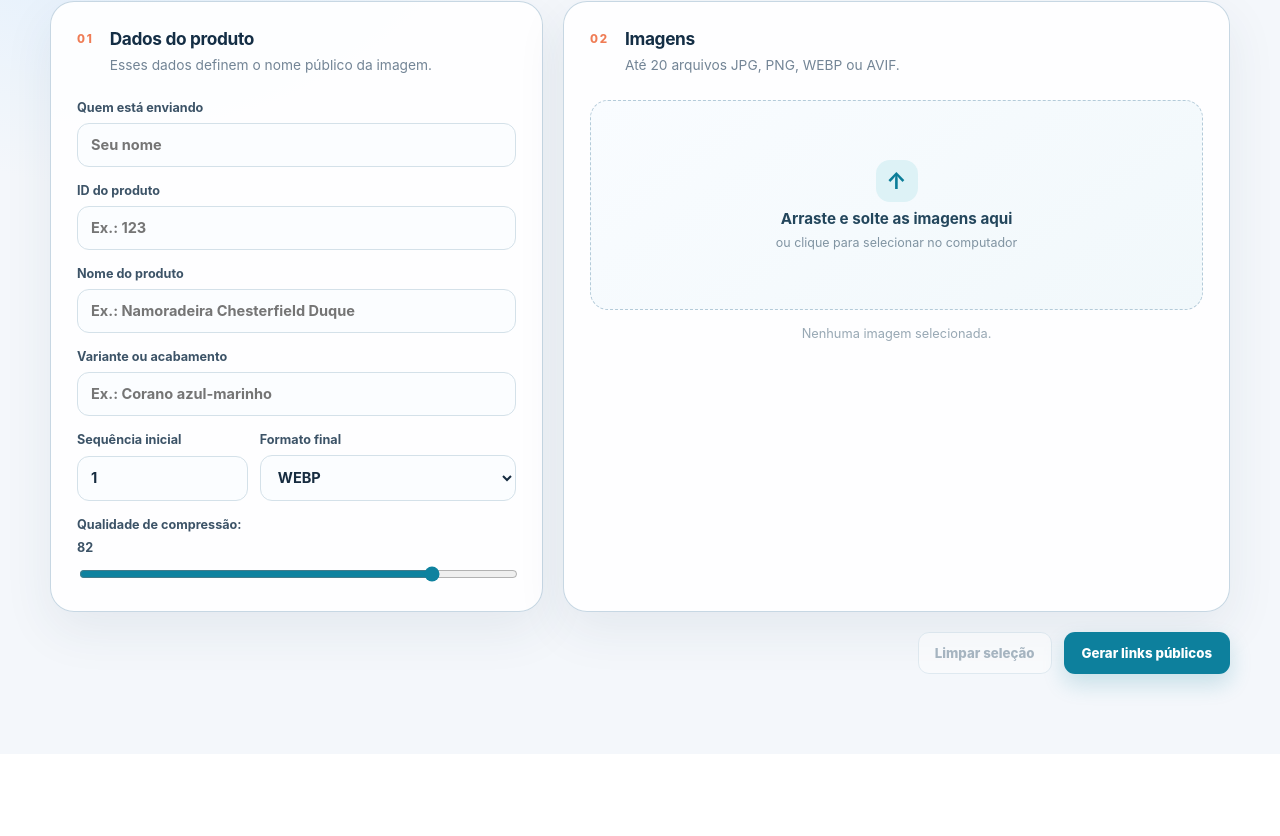
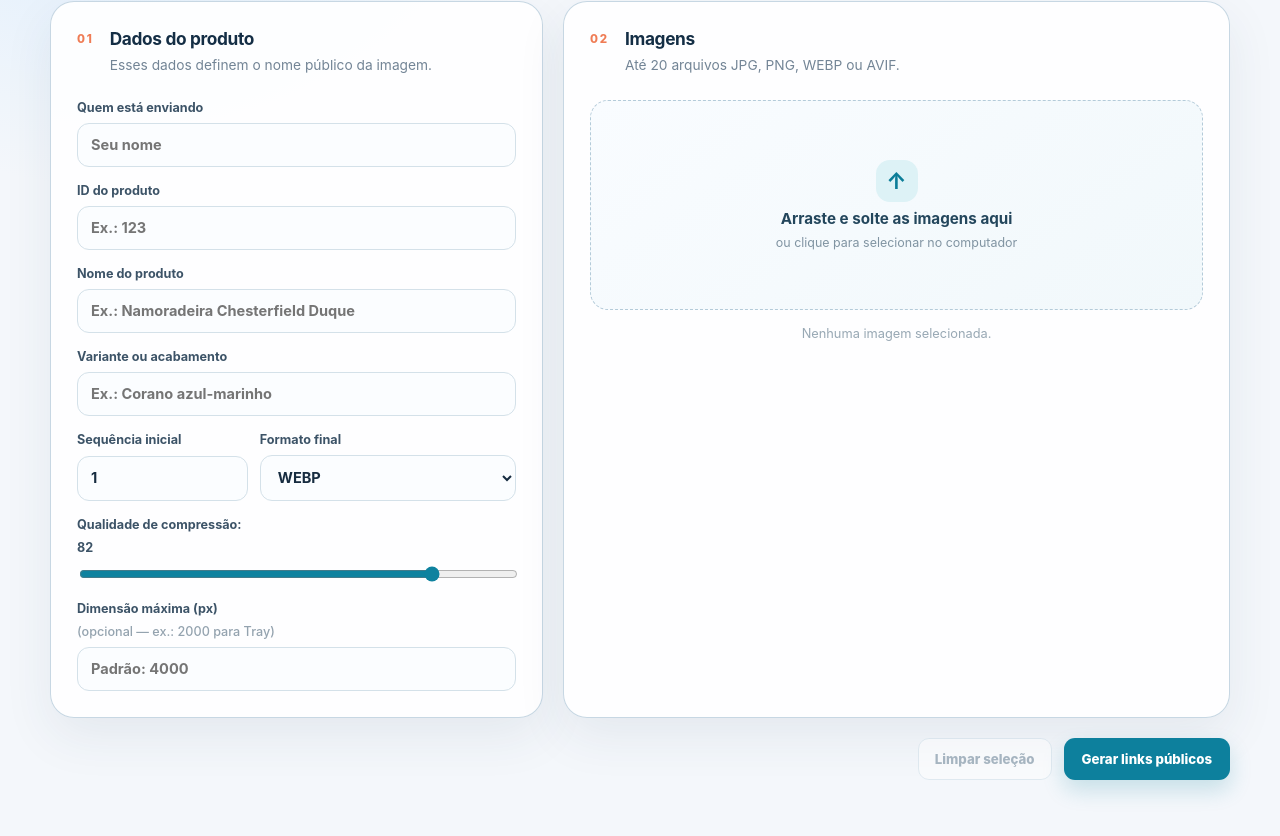
Before and after one commit to comercialviaencanto-code/gerador-links-seo-via-encanto, a Next.js app: page /upload in a window 1280 px wide. Shown: the part 290-1126 px from the top of the page. Before the commit the page ends 1044 px from the top, so only its background shows below. Built offline with nearby package versions, Linux system fonts and the light colour scheme.

Commit message:
Update page.tsx

```diff
--- a/app/upload/page.tsx
+++ b/app/upload/page.tsx
@@ -82,6 +82,7 @@ export default function UploadImagesPage() {
   const [sequence, setSequence] = useState("1");
   const [outputFormat, setOutputFormat] = useState("webp");
   const [quality, setQuality] = useState("82");
+  const [maxDimension, setMaxDimension] = useState("");
   const [isDragging, setIsDragging] = useState(false);
   const [isUploading, setIsUploading] = useState(false);
   const [isLoggingOut, setIsLoggingOut] = useState(false);
@@ -203,6 +204,10 @@ export default function UploadImagesPage() {
     formData.set("sequence", sequence || "1");
     formData.set("outputFormat", outputFormat);
     formData.set("quality", quality || "82");
+    if (maxDimension.trim()) {
+      formData.set("maxWidth", maxDimension.trim());
+      formData.set("maxHeight", maxDimension.trim());
+    }
     files.forEach((entry) => formData.append("files", entry.file, entry.file.name));
 
     try {
@@ -372,6 +377,17 @@ export default function UploadImagesPage() {
                     onChange={(event) => setQuality(event.target.value)}
                   />
                 </label>
+                <label>
+                  Dimensão máxima (px) <span className={styles.optional}>(opcional — ex.: 2000 para Tray)</span>
+                  <input
+                    type="number"
+                    min="1"
+                    max="8000"
+                    value={maxDimension}
+                    onChange={(event) => setMaxDimension(event.target.value)}
+                    placeholder="Padrão: 4000"
+                  />
+                </label>
               </div>
             </section>
 
```
